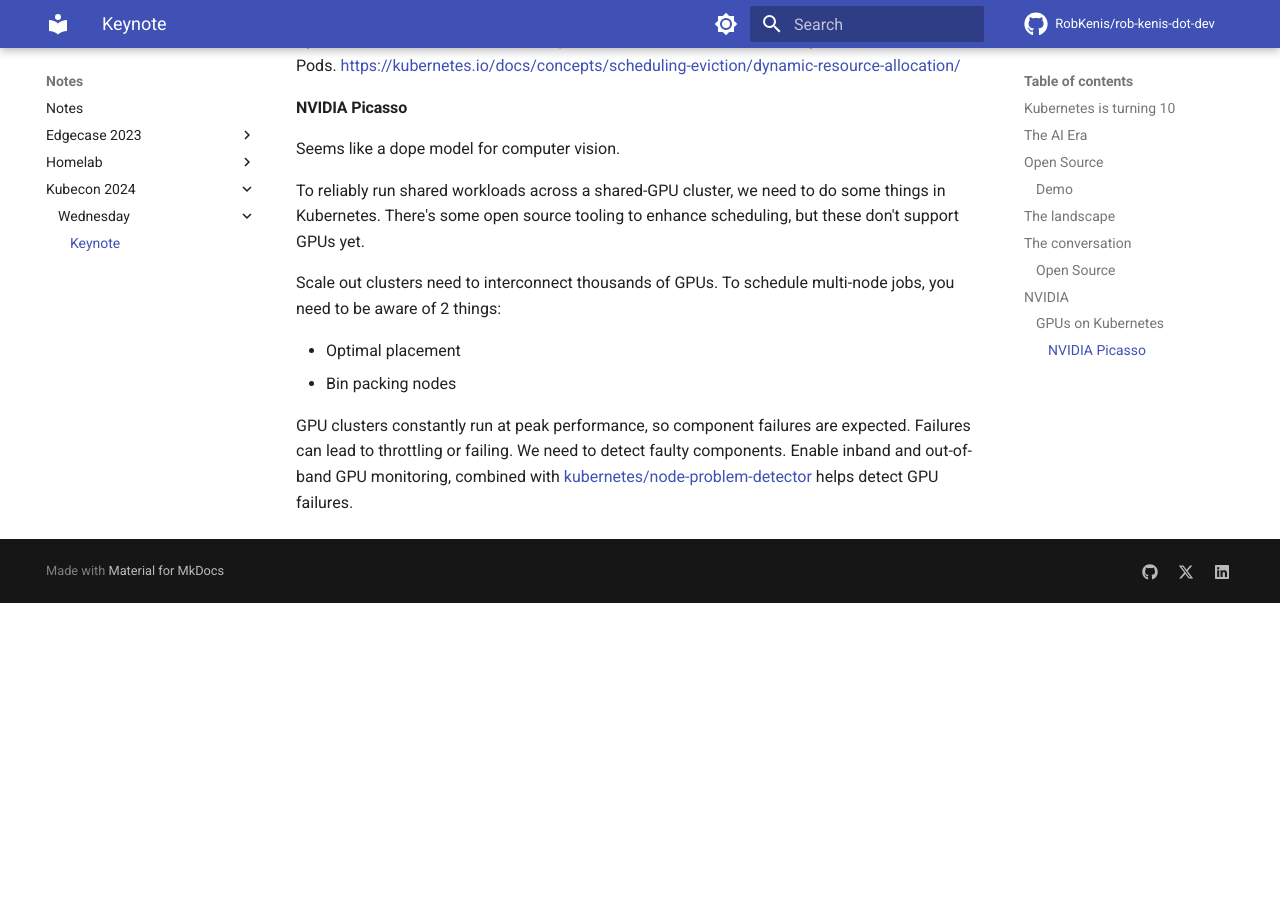
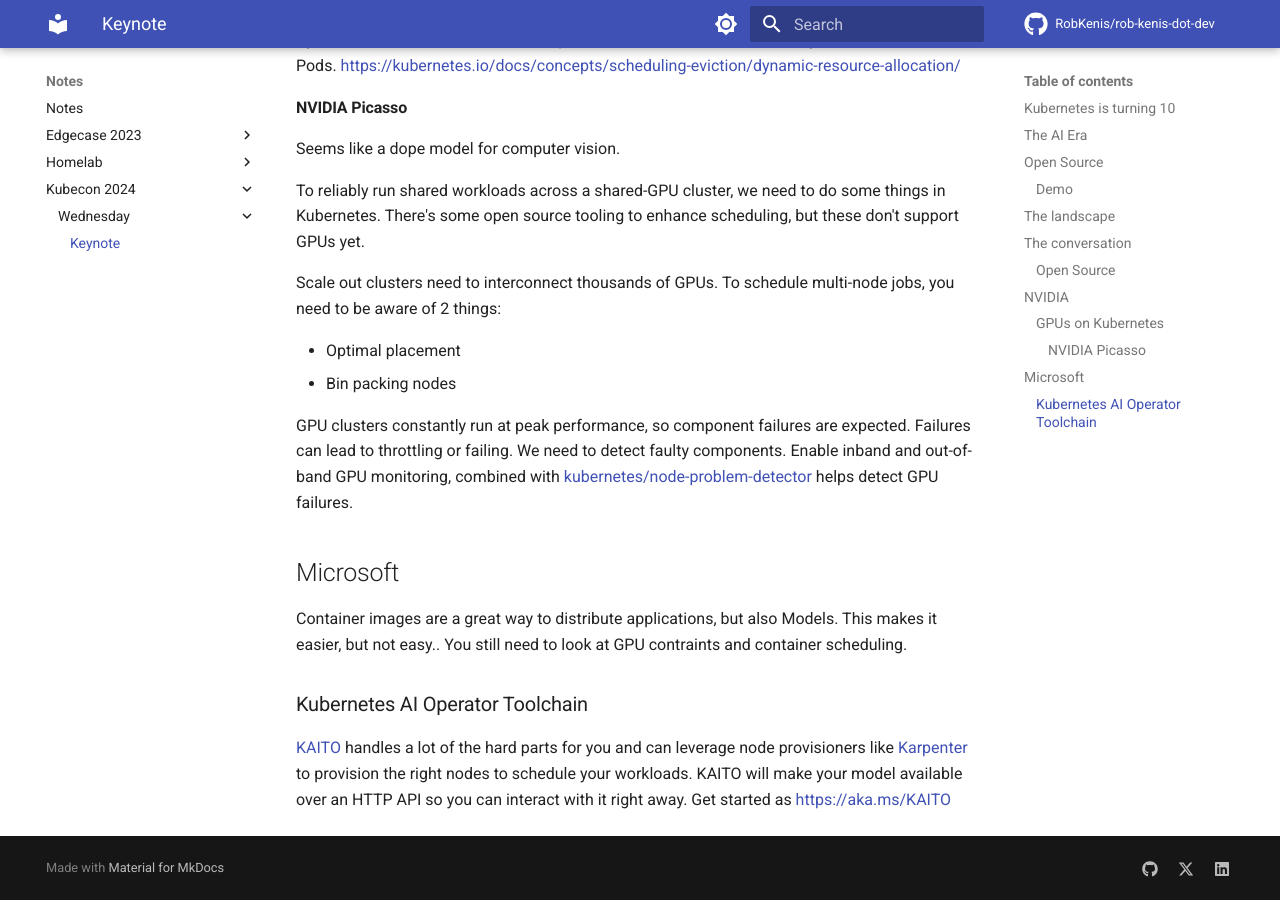
Before and after one commit to RobKenis/rob-kenis-dot-dev, an MkDocs documentation site: the page built from docs/kubecon-2024/wednesday/1-keynote.md, in a window 1280 px wide and 900 px high, scrolled down 2607 px. Built offline with MkDocs 1.6.1 and Material for MkDocs 9.7.7, drawn with Linux system fonts in a browser that asks for light colours; comment, search, counter and statistics services are not loaded; before the commit the page ends 3210 px from its top, so only the background shows below that.

Commit message:
Add notes on ms keynote

```diff
--- a/docs/kubecon-2024/wednesday/1-keynote.md
+++ b/docs/kubecon-2024/wednesday/1-keynote.md
@@ -106,3 +106,13 @@
 
 GPU clusters constantly run at peak performance, so component failures are expected. Failures can lead to throttling or failing. We need to detect faulty components.
 Enable inband and out-of-band GPU monitoring, combined with [kubernetes/node-problem-detector](https://github.com/kubernetes/node-problem-detector) helps detect GPU failures.
+
+## Microsoft
+
+Container images are a great way to distribute applications, but also Models. This makes it easier, but not easy..
+You still need to look at GPU contraints and container scheduling.
+
+### Kubernetes AI Operator Toolchain
+
+[KAITO](https://github.com/Azure/kaito) handles a lot of the hard parts for you and can leverage node provisioners like [Karpenter](https://karpenter.sh/) to provision the right nodes to schedule your workloads.
+KAITO will make your model available over an HTTP API so you can interact with it right away. Get started as <https://aka.ms/KAITO>
```
